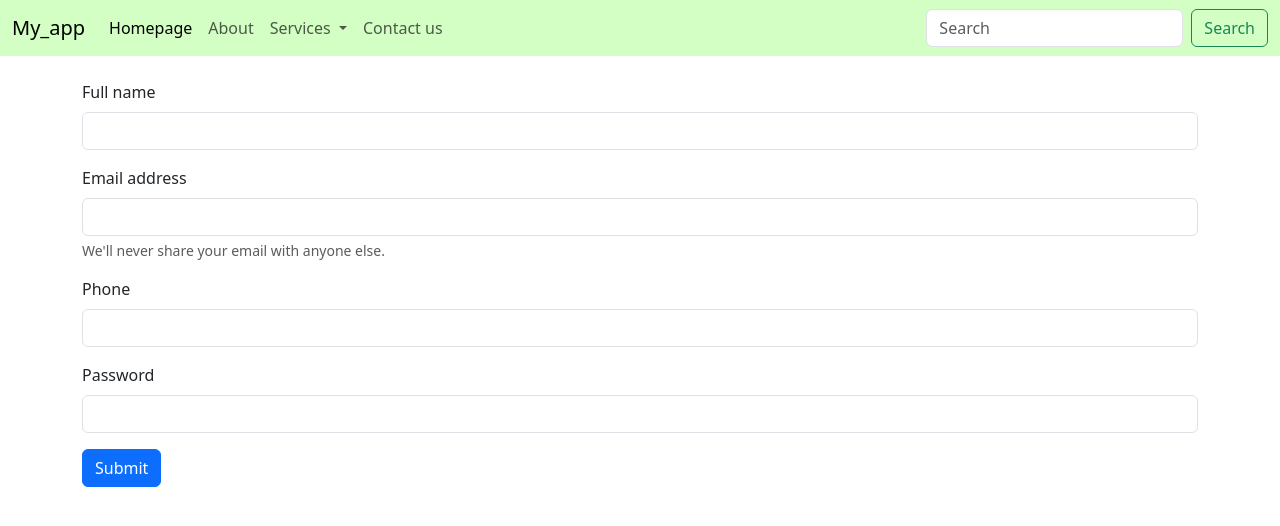
After one commit to surendraSinghKamboj/crud-django, a Django app: page /contact in a window 1280 px wide. The commit adds this page. Shown: the top 526 px of the page. Run offline with Django 4.2, Linux system fonts and the light colour scheme.

Commit message:
contact page created

```diff
--- a/home/urls.py
+++ b/home/urls.py
@@ -4,5 +4,6 @@ from home import views
 
 urlpatterns = [
     path('', views.index,name="home"),
-    path("about",views.about,name="about")
+    path("about",views.about,name="about"),
+    path("contact",views.contact,name="contact")
 ]
--- a/home/views.py
+++ b/home/views.py
@@ -6,3 +6,6 @@ def index(request):
 
 def about(request):
     return render(request,"about.html")
+
+def contact(request):
+    return render(request,"contact.html")
--- a/templates/about.html
+++ b/templates/about.html
@@ -1,4 +1,6 @@
 {% extends 'base.html' %}
+
+{% block title %}About us{% endblock title %}
 
 {% block body %}
 
--- /dev/null
+++ b/templates/contact.html
@@ -0,0 +1,40 @@
+{% extends 'base.html' %} {% block title %} Conatct us {% endblock title %}
+{%block body %}
+<div class="container py-4">
+	<form method="post" action="/contact">
+		<div class="mb-3">
+			<label for="name" class="form-label">Full name</label>
+			<input type="text" class="form-control" name="name" id="name" />
+		</div>
+		<div class="mb-3">
+			<label for="email" class="form-label">Email address</label>
+			<input
+				type="email"
+				class="form-control"
+				id="email"
+				name="email"
+				aria-describedby="emailHelp"
+			/>
+			<div id="emailHelp" class="form-text">
+				We'll never share your email with anyone else.
+			</div>
+		</div>
+
+		<div class="mb-3">
+			<label for="phone" class="form-label">Phone</label>
+			<input type="text" class="form-control" name="phone" id="phone" />
+		</div>
+
+		<div class="mb-3">
+			<label for="password" class="form-label">Password</label>
+			<input
+				type="password"
+				name="password"
+				class="form-control"
+				id="password"
+			/>
+		</div>
+		<button type="submit" class="btn btn-primary">Submit</button>
+	</form>
+</div>
+{% endblock body %}
--- a/templates/index.html
+++ b/templates/index.html
@@ -1,4 +1,5 @@
-{% extends 'base.html' %} {% block body %}
+{% extends 'base.html' %} {% block title %} Homepage {% endblock title %}
+{%block body %}
 
 <div class="container">
 	<h1>Home page</h1>
```
